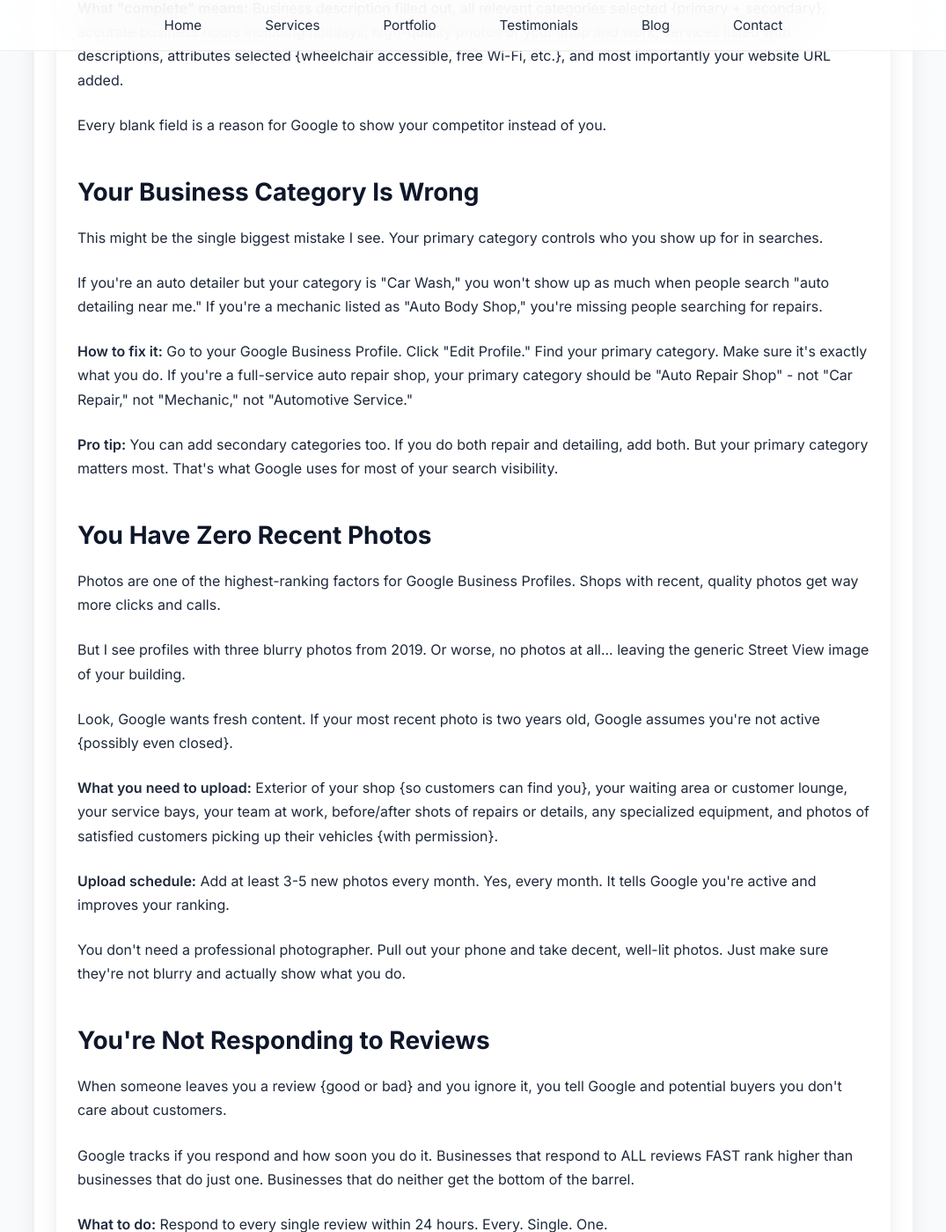
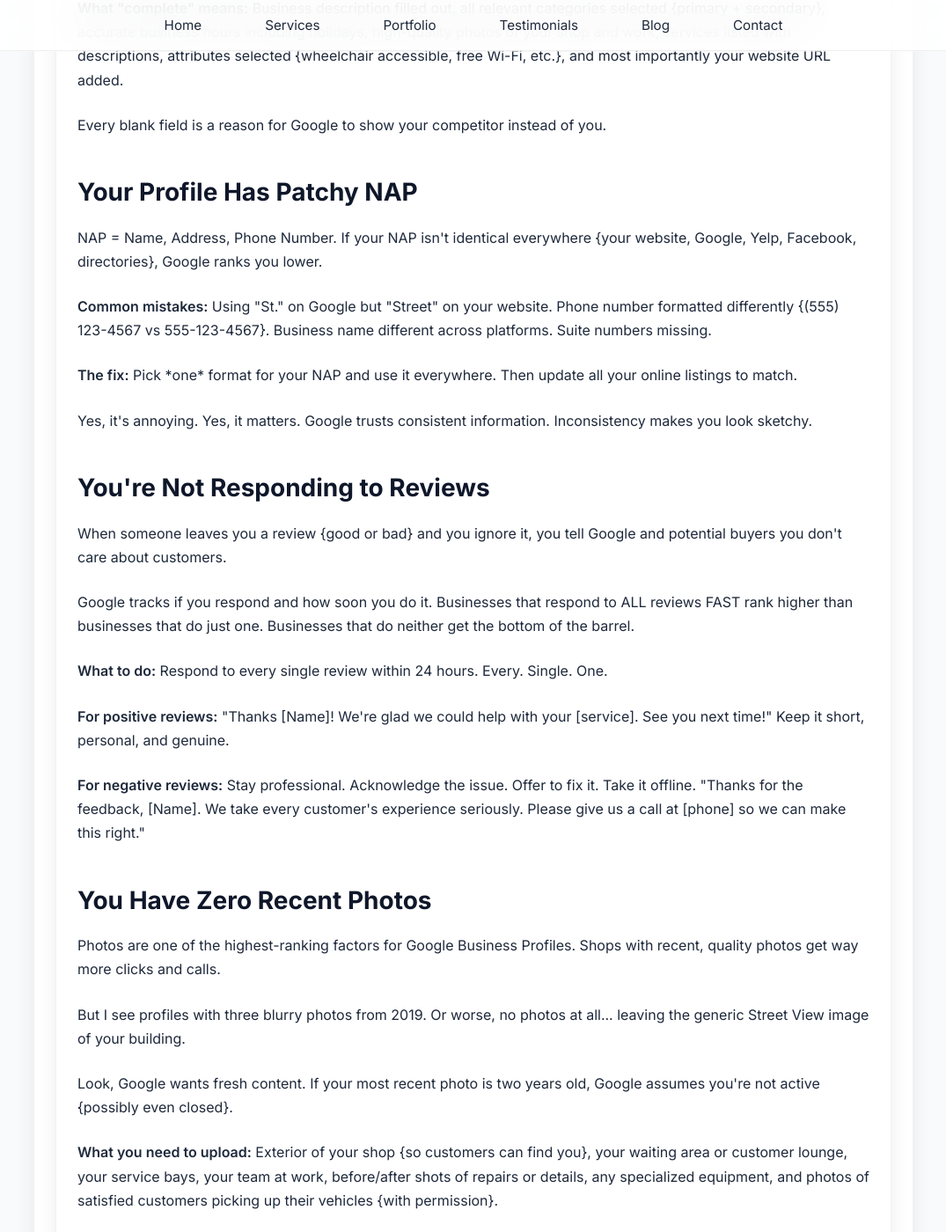
Before and after one commit to JamesBrownR/MeetingSurge, a Jekyll site: the page built from _posts/2026-01-08-service-page-mistakes.md, in a window 1280 px wide and 1400 px high, scrolled down 1624 px. Shown: the whole window at 88% size, without its empty margins (102-1177 px from the left). Built offline with Jekyll 4.4.1, drawn with Linux system fonts in a browser that asks for light colours; some of the changed text lies outside the part shown.

Commit message:
Update 2026-01-08-service-page-mistakes.md

```diff
--- a/_posts/2026-01-08-service-page-mistakes.md
+++ b/_posts/2026-01-08-service-page-mistakes.md
@@ -24,13 +24,20 @@
     <p><strong>What "complete" means:</strong> Business description filled out, all relevant categories selected {primary + secondary}, accurate business hours including holidays, high-quality photos of your shop and work, services listed with descriptions, attributes selected {wheelchair accessible, free Wi-Fi, etc.}, and most importantly your website URL added.</p>
     <p>Every blank field is a reason for Google to show your competitor instead of you.</p>
 
-    <h2>Your Business Category Is Wrong</h2>
-    <p>This might be the single biggest mistake I see. Your primary category controls who you show up for in searches.</p>
-    <p>If you're an auto detailer but your category is "Car Wash," you won't show up as much when people search "auto detailing near me." If you're a mechanic listed as "Auto Body Shop," you're missing people searching for repairs.</p>
-    <p><strong>How to fix it:</strong> Go to your Google Business Profile. Click "Edit Profile." Find your primary category. Make sure it's exactly what you do. If you're a full-service auto repair shop, your primary category should be "Auto Repair Shop" - not "Car Repair," not "Mechanic," not "Automotive Service."</p>
-    <p><strong>Pro tip:</strong> You can add secondary categories too. If you do both repair and detailing, add both. But your primary category matters most. That's what Google uses for most of your search visibility.</p>
+        <h2>Your Profile Has Patchy NAP</h2>
+    <p>NAP = Name, Address, Phone Number. If your NAP isn't identical everywhere {your website, Google, Yelp, Facebook, directories}, Google ranks you lower.</p>
+    <p><strong>Common mistakes:</strong> Using "St." on Google but "Street" on your website. Phone number formatted differently {(555) 123-4567 vs 555-123-4567}. Business name different across platforms. Suite numbers missing.</p>
+    <p><strong>The fix:</strong> Pick *one* format for your NAP and use it everywhere. Then update all your online listings to match.</p>
+    <p>Yes, it's annoying. Yes, it matters. Google trusts consistent information. Inconsistency makes you look sketchy.</p>
 
-    <h2>You Have Zero Recent Photos</h2>
+  <h2>You're Not Responding to Reviews</h2>
+    <p>When someone leaves you a review {good or bad} and you ignore it, you tell Google and potential buyers you don't care about customers.</p>
+    <p>Google tracks if you respond and how soon you do it. Businesses that respond to ALL reviews FAST rank higher than businesses that do just one. Businesses that do neither get the bottom of the barrel.</p>
+    <p><strong>What to do:</strong> Respond to every single review within 24 hours. Every. Single. One.</p>
+    <p><strong>For positive reviews:</strong> "Thanks [Name]! We're glad we could help with your [service]. See you next time!" Keep it short, personal, and genuine.</p>
+    <p><strong>For negative reviews:</strong> Stay professional. Acknowledge the issue. Offer to fix it. Take it offline. "Thanks for the feedback, [Name]. We take every customer's experience seriously. Please give us a call at [phone] so we can make this right."</p>
+
+      <h2>You Have Zero Recent Photos</h2>
     <p>Photos are one of the highest-ranking factors for Google Business Profiles. Shops with recent, quality photos get way more clicks and calls.</p>
     <p>But I see profiles with three blurry photos from 2019. Or worse, no photos at all... leaving the generic Street View image of your building.</p>
     <p>Look, Google wants fresh content. If your most recent photo is two years old, Google assumes you're not active {possibly even closed}.</p>
@@ -38,12 +45,15 @@
     <p><strong>Upload schedule:</strong> Add at least 3-5 new photos every month. Yes, every month. It tells Google you're active and improves your ranking.</p>
     <p>You don't need a professional photographer. Pull out your phone and take decent, well-lit photos. Just make sure they're not blurry and actually show what you do.</p>
 
-    <h2>You're Not Responding to Reviews</h2>
-    <p>When someone leaves you a review {good or bad} and you ignore it, you tell Google and potential buyers you don't care about customers.</p>
-    <p>Google tracks if you respond and how soon you do it. Businesses that respond to ALL reviews FAST rank higher than businesses that do just one. Businesses that do neither get the bottom of the barrel.</p>
-    <p><strong>What to do:</strong> Respond to every single review within 24 hours. Every. Single. One.</p>
-    <p><strong>For positive reviews:</strong> "Thanks [Name]! We're glad we could help with your [service]. See you next time!" Keep it short, personal, and genuine.</p>
-    <p><strong>For negative reviews:</strong> Stay professional. Acknowledge the issue. Offer to fix it. Take it offline. "Thanks for the feedback, [Name]. We take every customer's experience seriously. Please give us a call at [phone] so we can make this right."</p>
+
+    <h2>Your Business Category Is Wrong</h2>
+    <p>This might be the single biggest mistake I see. Your primary category controls who you show up for in searches.</p>
+    <p>If you're an auto detailer but your category is "Car Wash," you won't show up as much when people search "auto detailing near me." If you're a mechanic listed as "Auto Body Shop," you're missing people searching for repairs.</p>
+    <p><strong>How to fix it:</strong> Go to your Google Business Profile. Click "Edit Profile." Find your primary category. Make sure it's exactly what you do. If you're a full-service auto repair shop, your primary category should be "Auto Repair Shop" - not "Car Repair," not "Mechanic," not "Automotive Service."</p>
+    <p><strong>Pro tip:</strong> You can add secondary categories too. If you do both repair and detailing, add both. But your primary category matters most. That's what Google uses for most of your search visibility.</p>
+
+
+
 
     <h2>You Haven't Listed Your Services</h2>
     <p>Google lets you list specific services in your profile. Most shops skip this entirely. Big mistake.</p>
@@ -64,17 +74,7 @@
     <p><strong>How often:</strong> At least once a week. More is better. If you're not posting regularly, your profile looks dead.</p>
     <p>Posts don't need to be long. A photo, 2-3 sentences, and a call-to-action button {Call Now, Book, Learn More} is perfect.</p>
 
-    <h2>Your Profile Has Incorrect or Inconsistent NAP</h2>
-    <p>NAP = Name, Address, Phone Number. If your NAP isn't identical everywhere online {your website, Google, Yelp, Facebook, directories}, Google ranks you lower.</p>
-    <p><strong>Common mistakes:</strong> Using "St." on Google but "Street" on your website. Phone number formatted differently {(555) 123-4567 vs 555-123-4567}. Business name different across platforms. Suite numbers missing.</p>
-    <p><strong>The fix:</strong> Pick *one* format for your NAP and use it everywhere. Then audit all your online listings and update them to match.</p>
-    <p>Yes, it's annoying. Yes, it matters. Google trusts consistent information. Inconsistency makes you look sketchy.</p>
 
-    <h2>You're Not Tracking What Works</h2>
-    <p>Google gives you insights on how customers find you, what actions they take, and where you're showing up in searches. Most shop owners never look at this data.</p>
-    <p><strong>What to check monthly:</strong> How many people viewed your profile. How many clicked your website, called, or requested directions. What search queries brought people to you. How your views and actions compare to competitors in your area.</p>
-    <p><strong>Why this matters:</strong> If you're getting lots of profile views but no calls, your phone number or CTA might be hard to find. If you're not showing up for certain search terms, you might need to change your categories or services. If competitors are outperforming you, you need to figure out what they're doing differently.</p>
-    <p>Go to "Performance" in your Google Business Profile. Look at the data. Adjust based on what you find.</p>
 
     <h2>What to Fix Right Now</h2>
     <p>Don't try to fix everything at once. Start with the highest-impact changes:</p>
@@ -83,10 +83,10 @@
     <p><strong>Ongoing:</strong> Ask for new reviews every single week. Upload new photos monthly. Respond to all reviews within 24 hours. Post weekly updates.</p>
 
     <h2>The Bottom Line</h2>
-    <p>Your Google Business Profile is free advertising that works 24/7. But only if you use it right.</p>
-    <p>Your competitors are getting calls because they didn't stop at claiming. They add detailed information, respond to customers, update photos and now they're ranking above you.</p>
-    <p>The good news? This is all fixable. You don't need to hire an expensive agency. You don't need technical skills. You just need to follow this checklist and do the work.</p>
-    <p>Complete your profile. Upload photos. Get reviews. Post updates. Respond to customers. Do this consistently and watch your ranking improve.</p>
+    <p>Your Google Business Profile is {free} advertising 24/7. But only if you use it right.</p>
+    <p>Competitors are getting calls because they didn't stop at claiming. They add the tedious information, respond to customers and upload photos. Now they're ranking above you.</p>
+    <p>The good news? This is all fixable. You don't need technical skills. You just need to follow this checklist and do the work.</p>
+    <p>Complete your profile. Upload photos. Get reviews. Respond to them. Post updates. Do it consistently and watch your ranking soar.</p>
 
     </article>
 </div>
```
